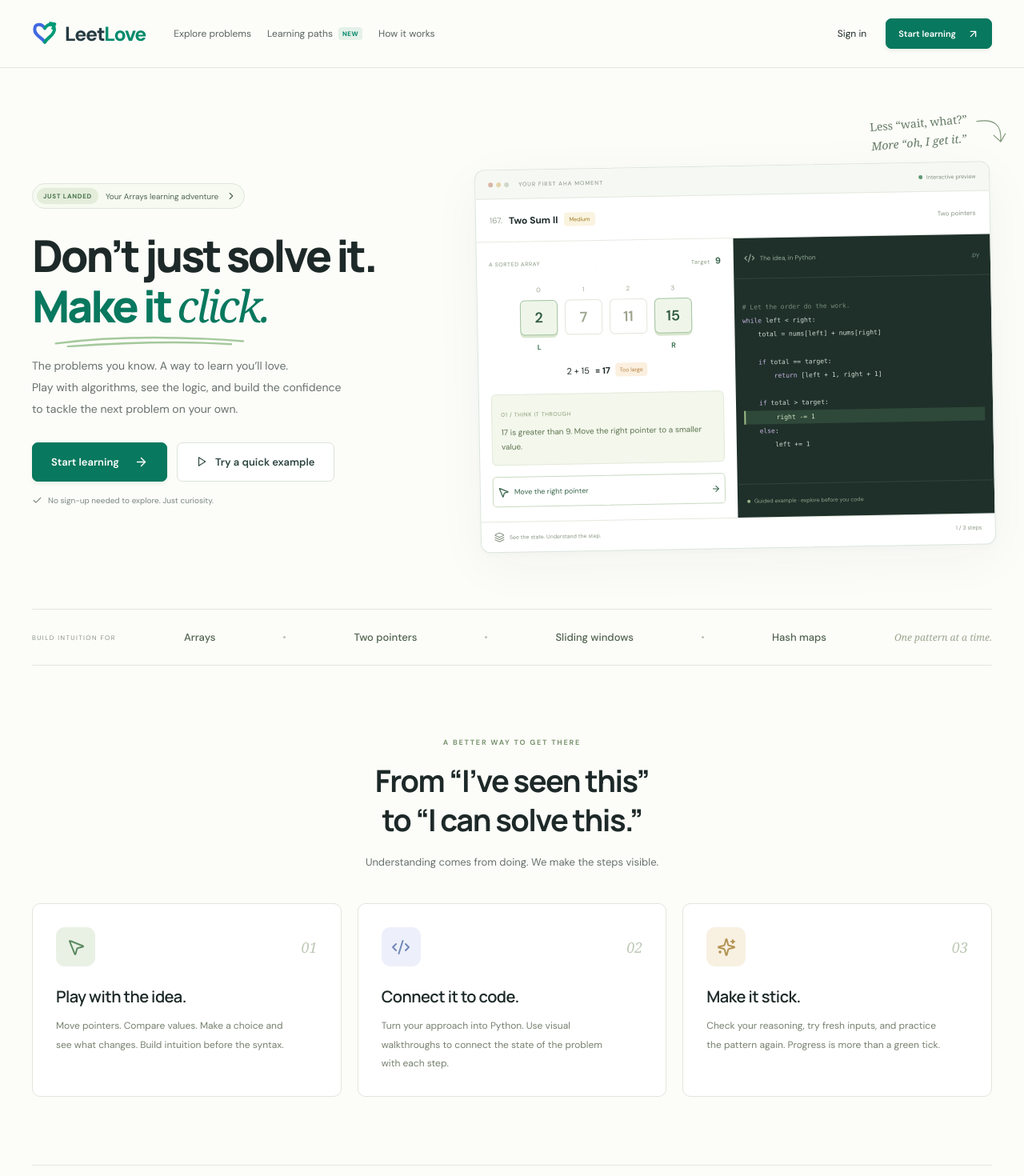
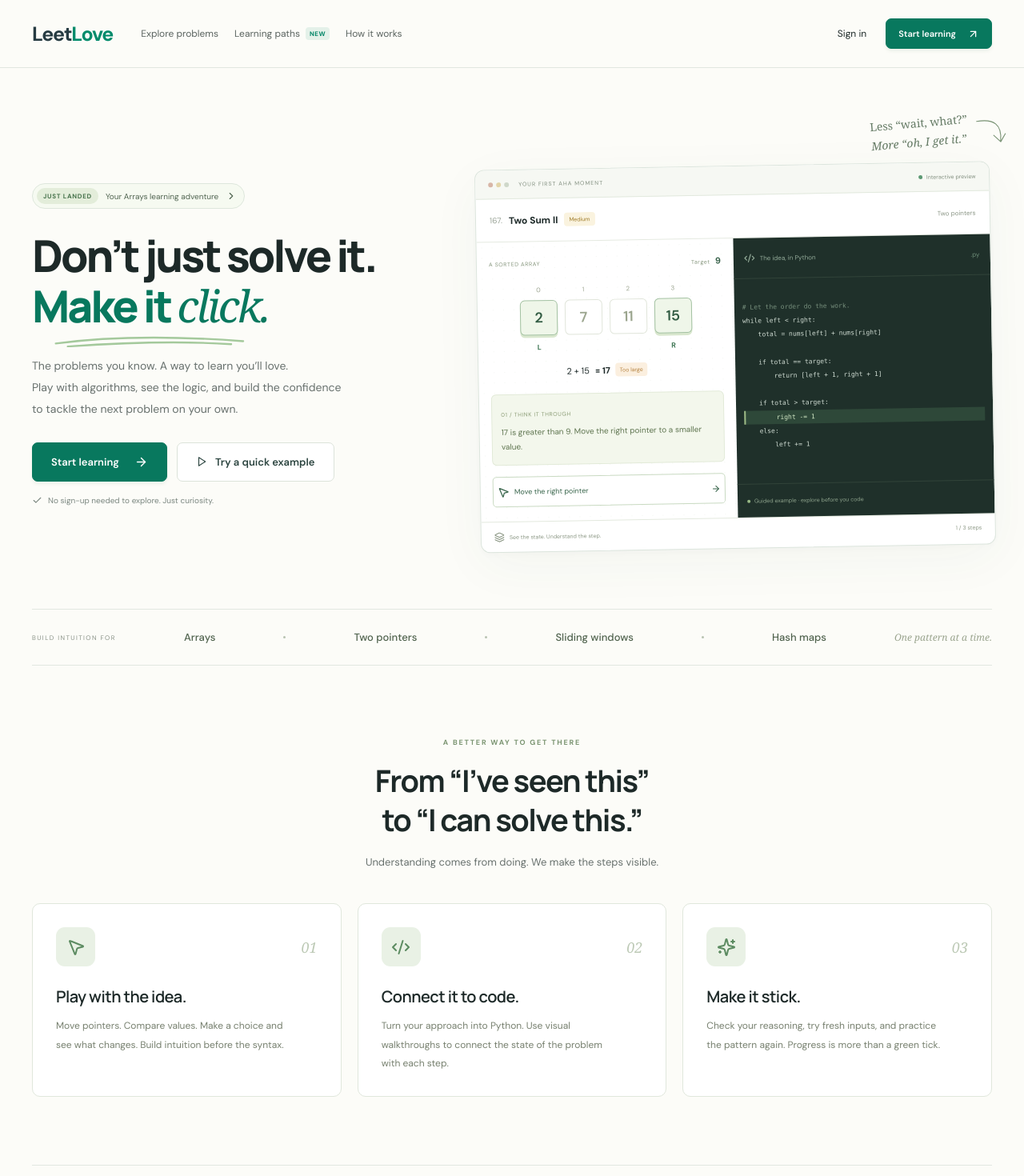
Before and after one commit to ius-sharma/Leet-Love, a Next.js app: page / in a window 1280 px wide. Shown: the top 1470 px of the page at 80% size. Built offline with nearby package versions, Linux system fonts and the light colour scheme.

Commit message:
style(landing): remove logo symbol and simplify brand presentation

```diff
--- a/src/components/landing/landing-page.tsx
+++ b/src/components/landing/landing-page.tsx
@@ -5,7 +5,7 @@ import { useState } from 'react';
 import { ArrowRight, ArrowUpRight, Check, ChevronRight, Code2, Layers3, Menu, MousePointer2, Play, RotateCcw, Sparkles, X } from 'lucide-react';
 
 function Brand(){
-  return <Link href="/" className="ll-brand" aria-label="LeetLove home"><svg viewBox="0 0 48 48" aria-hidden="true"><path d="M24 40C19 31 5 28 5 16C5 5 18 4 24 14" fill="none" stroke="#4169e1" strokeWidth="6" strokeLinecap="round"/><path d="M24 40C29 31 42 27 42 16C42 5 30 4 24 14" fill="none" stroke="#009b77" strokeWidth="6" strokeLinecap="round"/><path d="M32 4L43 6L38 16" fill="none" stroke="#009b77" strokeWidth="5" strokeLinejoin="round"/></svg><span>Leet<span>Love</span></span></Link>;
+  return <Link href="/" className="ll-brand" aria-label="LeetLove home"><span>Leet<span>Love</span></span></Link>;
 }
 
 function Preview(){
@@ -15,7 +15,7 @@ function Preview(){
     <div className="ll-demo-toolbar"><div className="ll-window-dots" aria-hidden="true"><i/><i/><i/></div><span>YOUR FIRST AHA MOMENT</span><span className="ll-live"><i/> Interactive preview</span></div>
     <div className="ll-demo-title"><div><span className="ll-demo-number">167.</span><strong>Two Sum II</strong><span className="ll-level">Medium</span></div><span>Two pointers</span></div>
     <div className="ll-demo-body"><div className="ll-demo-visual"><div className="ll-demo-label"><span>A SORTED ARRAY</span><span>Target <b>9</b></span></div><div className="ll-array">{nums.map((n,i)=><div className={`ll-array-item ${i===0||i===right?'pointed':''} ${done&&(i===0||i===right)?'found':''}`} key={i}><small>{i}</small><span>{n}</span><b>{i===0?'L':i===right?'R':'\u00a0'}</b></div>)}</div><div className="ll-equation"><span>{nums[0]} + {nums[right]}</span><strong>= {sum}</strong><span className={done?'correct':''}>{done?<><Check size={13}/> Match found</>:'Too large'}</span></div><div className="ll-preview-explanation" aria-live="polite"><span>{done?'03 / THE AHA':'0'+(step+1)+' / THINK IT THROUGH'}</span><p>{done?'Two pointers. One matching pair. Return positions [1, 2].':`${sum} is greater than 9. Move the right pointer to a smaller value.`}</p></div><button className="ll-preview-button" onClick={()=>setStep(done?0:step+1)}>{done?<RotateCcw size={15}/>:<MousePointer2 size={15}/>} {done?'Try it again':'Move the right pointer'}<ArrowRight size={15}/></button></div>
-    <div className="ll-demo-code"><div><Code2 size={14}/> The idea, in Python <span>.py</span></div><pre><span className="ll-code-comment"># Let the order do the work.</span>{'\n'}<span className="ll-code-purple">while</span>{' left < right:\n'}{'    total = nums[left] + nums[right]\n\n'}<span className={done?'ll-code-active':''}>{'    '}<span className="ll-code-purple">if</span>{' total == target:\n        '}<span className="ll-code-purple">return</span>{' [left + 1, right + 1]'}</span>{'\n\n    '}<span className="ll-code-purple">if</span>{' total > target:\n'}<span className={!done?'ll-code-active':''}>{'        right -= 1'}</span>{'\n    '}<span className="ll-code-purple">else</span>{':\n        left += 1'}</pre><p><i/> Guided example · explore before you code</p></div></div>
+    <div className="ll-demo-code"><div><Code2 size={14}/> The idea, in Python <span>.py</span></div><pre><span className="ll-code-comment"># Let the order do the work.</span>{'\n'}<span className="ll-code-keyword">while</span>{' left < right:\n'}{'    total = nums[left] + nums[right]\n\n'}<span className={done?'ll-code-active':''}>{'    '}<span className="ll-code-keyword">if</span>{' total == target:\n        '}<span className="ll-code-keyword">return</span>{' [left + 1, right + 1]'}</span>{'\n\n    '}<span className="ll-code-keyword">if</span>{' total > target:\n'}<span className={!done?'ll-code-active':''}>{'        right -= 1'}</span>{'\n    '}<span className="ll-code-keyword">else</span>{':\n        left += 1'}</pre><p><i/> Guided example · explore before you code</p></div></div>
     <div className="ll-demo-bottom"><span><Layers3 size={13}/> See the state. Understand the step.</span><span>{step+1} / 3 steps</span></div>
   </div>;
 }
@@ -34,11 +34,11 @@ export function LandingPage(){
     <header className="ll-header"><div className="ll-nav-wrap"><Brand/><nav className={menu?'ll-nav open':'ll-nav'} aria-label="Main navigation"><Link href="/problems" onClick={()=>setMenu(false)}>Explore problems</Link><Link href="/arrays" onClick={()=>setMenu(false)}>Learning paths <span>NEW</span></Link><a href="#how-it-works" onClick={()=>setMenu(false)}>How it works</a></nav><div className="ll-nav-actions"><Link href="/create#account" className="ll-signin">Sign in</Link><Link href="/arrays" className="ll-button ll-button-small">Start learning <ArrowUpRight size={15}/></Link><button className="ll-menu" onClick={()=>setMenu(!menu)} aria-expanded={menu} aria-label={menu?'Close navigation':'Open navigation'}>{menu?<X size={21}/>:<Menu size={21}/>}</button></div></div></header>
     <main id="main"><section className="ll-hero"><div className="ll-hero-copy"><Link href="/arrays" className="ll-announcement"><span>JUST LANDED</span> Your Arrays learning adventure <ChevronRight size={14}/></Link><h1>Don’t just solve it.<br/><span>Make it <em>click.</em><svg viewBox="0 0 260 16" aria-hidden="true"><path d="M4 11Q110 -3 254 8M20 15Q150 6 238 12"/></svg></span></h1><p>The problems you know. A way to learn you’ll love.<br/>Play with algorithms, see the logic, and build the confidence<br className="ll-desktop-break"/> to tackle the next problem on your own.</p><div className="ll-hero-actions"><Link href="/arrays" className="ll-button">Start learning <ArrowRight size={17}/></Link><a href="#try-it" className="ll-button ll-button-light"><Play size={14}/> Try a quick example</a></div><span className="ll-no-signup"><Check size={13}/> No sign-up needed to explore. Just curiosity.</span></div><div className="ll-hero-preview"><div className="ll-preview-note"><span>Less “wait, what?”</span><strong>More “oh, I get it.”</strong><svg viewBox="0 0 60 50" aria-hidden="true"><path d="M5 4Q50 0 43 40M32 30L43 42L52 29"/></svg></div><Preview/></div></section>
     <div className="ll-topics"><span>BUILD INTUITION FOR</span><Link href="/arrays">Arrays</Link><i/><Link href="/arrays/sorted-pair">Two pointers</Link><i/><Link href="/learn/maximum-average-subarray-i">Sliding windows</Link><i/><Link href="/arrays/pair">Hash maps</Link><span className="ll-topics-more">One pattern at a time.</span></div>
-    <section className="ll-section ll-how" id="how-it-works"><div className="ll-section-heading"><span className="ll-eyebrow">A BETTER WAY TO GET THERE</span><h2>From “I’ve seen this”<br/>to “I can solve this.”</h2><p>Understanding comes from doing. We make the steps visible.</p></div><div className="ll-feature-grid">{[{icon:MousePointer2,n:'01',title:'Play with the idea.',text:'Move pointers. Compare values. Make a choice and see what changes. Build intuition before the syntax.',className:'mint'},{icon:Code2,n:'02',title:'Connect it to code.',text:'Turn your approach into Python. Use visual walkthroughs to connect the state of the problem with each step.',className:'blue'},{icon:Sparkles,n:'03',title:'Make it stick.',text:'Check your reasoning, try fresh inputs, and practice the pattern again. Progress is more than a green tick.',className:'sand'}].map(f=><article className={`ll-feature ${f.className}`} key={f.n}><div><span className="ll-feature-icon"><f.icon size={24}/></span><span className="ll-feature-num">{f.n}</span></div><h3>{f.title}</h3><p>{f.text}</p></article>)}</div></section>
+    <section className="ll-section ll-how" id="how-it-works"><div className="ll-section-heading"><span className="ll-eyebrow">A BETTER WAY TO GET THERE</span><h2>From “I’ve seen this”<br/>to “I can solve this.”</h2><p>Understanding comes from doing. We make the steps visible.</p></div><div className="ll-feature-grid">{[{icon:MousePointer2,n:'01',title:'Play with the idea.',text:'Move pointers. Compare values. Make a choice and see what changes. Build intuition before the syntax.',className:'orange'},{icon:Code2,n:'02',title:'Connect it to code.',text:'Turn your approach into Python. Use visual walkthroughs to connect the state of the problem with each step.',className:'orange'},{icon:Sparkles,n:'03',title:'Make it stick.',text:'Check your reasoning, try fresh inputs, and practice the pattern again. Progress is more than a green tick.',className:'orange'}].map(f=><article className={`ll-feature ${f.className}`} key={f.n}><div><span className="ll-feature-icon"><f.icon size={24}/></span><span className="ll-feature-num">{f.n}</span></div><h3>{f.title}</h3><p>{f.text}</p></article>)}</div></section>
     <section className="ll-section ll-path" id="learning-paths"><div className="ll-path-copy"><span className="ll-eyebrow">YOUR FIRST CHAPTER</span><h2>Big breakthroughs.<br/>Small beginnings.</h2><p>Start with Arrays. Five hands-on missions turn the fundamentals into something you can see, try, and understand.</p><div className="ll-path-facts"><span><Check size={15}/> Beginner-friendly steps</span><span><Check size={15}/> Hints when you need them</span><span><Check size={15}/> Progress saved on this device</span></div><Link href="/arrays" className="ll-button">Explore the Arrays path <ArrowRight size={16}/></Link><small>5 playable missions · A roadmap to deeper practice</small></div><div className="ll-path-card"><div className="ll-path-card-head"><span><Layers3 size={22}/></span><div><small>LEARNING PATH 01</small><h3>Arrays, understood.</h3></div><span className="ll-path-tag">Start here</span></div>{paths.map(([n,title,concept,id])=><Link href={`/arrays/${id}`} key={id} className="ll-path-row"><span>{n}</span><div><strong>{title}</strong><small>{concept}</small></div><ArrowUpRight size={17}/></Link>)}<div className="ll-path-foot">A little practice. A lot more clarity.</div></div></section>
     <section className="ll-section ll-problems"><div className="ll-problems-heading"><div><span className="ll-eyebrow">FAMILIAR TERRITORY. FRESH PERSPECTIVE.</span><h2>Your next aha is waiting.</h2></div><Link href="/problems">Explore all problems <ArrowRight size={16}/></Link></div><div className="ll-problem-list">{[['643','Maximum Average Subarray I','Easy','Sliding window','maximum-average-subarray-i'],['167','Two Sum II — Input Array Is Sorted','Medium','Two pointers','two-sum-ii-input-array-is-sorted'],['209','Minimum Size Subarray Sum','Medium','Sliding window','minimum-size-subarray-sum']].map(([n,title,difficulty,pattern,slug])=><Link href={`/learn/${slug}`} className="ll-problem-row" key={n}><span className="ll-problem-number">{n}</span><strong>{title}</strong><span className={`ll-problem-difficulty ${difficulty.toLowerCase()}`}>{difficulty}</span><span className="ll-problem-pattern">{pattern}</span><span className="ll-visual-link"><Play size={12}/> Visual lesson <ArrowUpRight size={15}/></span></Link>)}</div><p className="ll-problem-note">A growing visual library. Available lessons are always clearly marked.</p></section>
     <section className="ll-section ll-faq"><div><span className="ll-eyebrow">A FEW THINGS TO KNOW</span><h2>Good questions.</h2><p>Here’s where to start.</p></div><div>{questions.map(([q,a])=><details key={q}><summary>{q}<span aria-hidden="true">+</span></summary><p>{a}</p></details>)}</div></section>
-    <section className="ll-bottom-cta"><div className="ll-cta-symbol" aria-hidden="true">[ <span>♥</span> ]</div><span className="ll-eyebrow">YOUR NEXT CHAPTER STARTS WITH ONE STEP</span><h2>A little less stuck.<br/>A lot more <em>possible.</em></h2><p>Bring your curiosity. We’ll help the logic click.</p><Link href="/arrays" className="ll-button">Let’s start with Arrays <ArrowRight size={17}/></Link><span className="ll-no-signup">Explore at your own pace. No account required.</span></section></main>
+    <section className="ll-bottom-cta"><div className="ll-cta-symbol" aria-hidden="true">[ <span>↗</span> ]</div><span className="ll-eyebrow">YOUR NEXT CHAPTER STARTS WITH ONE STEP</span><h2>A little less stuck.<br/>A lot more <em>possible.</em></h2><p>Bring your curiosity. We’ll help the logic click.</p><Link href="/arrays" className="ll-button">Let’s start with Arrays <ArrowRight size={17}/></Link><span className="ll-no-signup">Explore at your own pace. No account required.</span></section></main>
     <footer className="ll-footer"><div><Brand/><p>Learn the logic. Love the process.</p></div><nav aria-label="Footer navigation"><Link href="/problems">Problems</Link><Link href="/arrays">Arrays path</Link><Link href="/create">Solution studio</Link><a href="#how-it-works">How it works</a></nav><div className="ll-footer-bottom"><span>© {new Date().getFullYear()} LeetLove</span><span>Built for the moment it clicks. Independent of LeetCode.</span></div></footer>
   </div>;
 }
```
